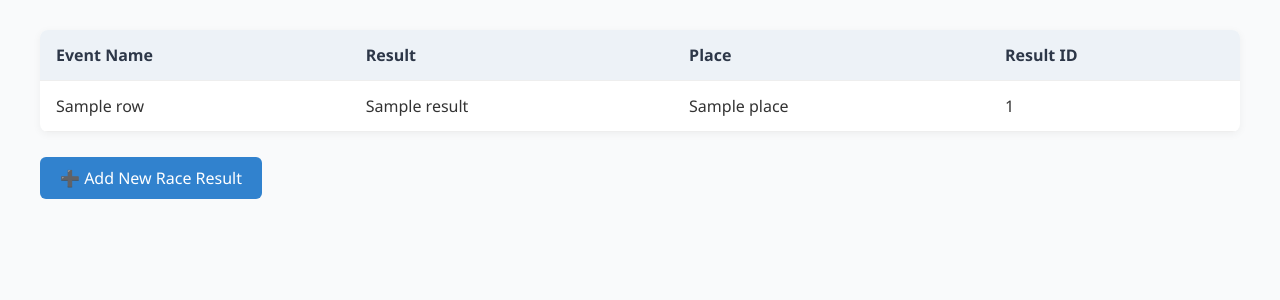
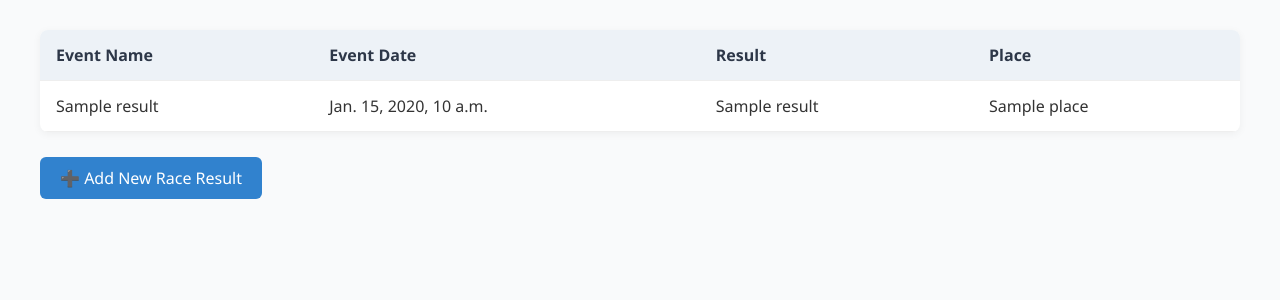
Before and after one commit to JacobPlummer02/group04-database-systems-project-S2025, a Django app: template Running_Application/app/templates/app/race_results.html in a window 1280 px wide. Shown: the part 82-382 px from the top of the page. Run offline with Django 5.2, Linux system fonts and the light colour scheme; the template is opened without the code that fills it: most values are stand-ins (such as "Sample title", 1, 10 or a date in 2020).

Commit message:
updated table to display the meet date

```diff
--- a/Running_Application/app/templates/app/race_results.html
+++ b/Running_Application/app/templates/app/race_results.html
@@ -98,20 +98,20 @@
     {% if race_results %}
     <table>
         <tr>
-          <th>Event Name</th>
-          <th>Result</th>
-          <th>Place</th>
-          <th>Result ID</th>
+            <th>Event Name</th>
+            <th>Event Date</th>
+            <th>Result</th>
+            <th>Place</th>
         </tr>
-        {% for row in race_results %}
+        {% for result in race_results %}
         <tr>
-          <td>{{ row.event_name }}</td>
-          <td>{{ row.result }}</td>
-          <td>{{ row.place }}</td>
-          <td>{{ row.result_id }}</td>
+            <td>{{ result.event_name }}</td>
+            <td>{{ result.meet_date }}</td>
+            <td>{{ result.result }}</td>
+            <td>{{ result.place }}</td>
         </tr>
         {% endfor %}
-      </table>
+    </table>
     {% else %}
         <p class="no-results">No race results found.</p>
     {% endif %}
```
Also changed, not shown: Running_Application/app/views.py (+8 -7 lines).
